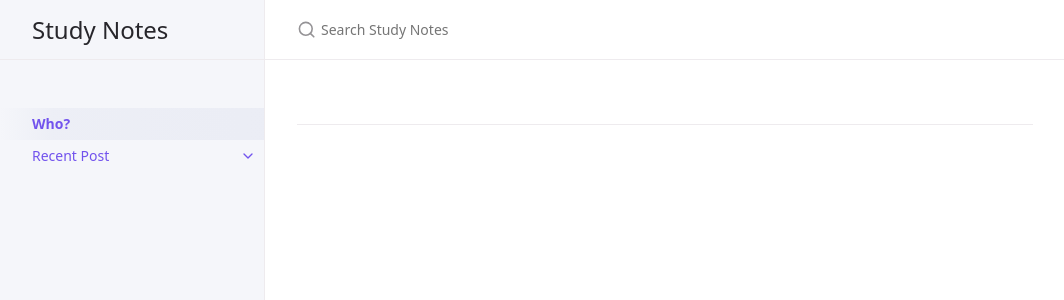
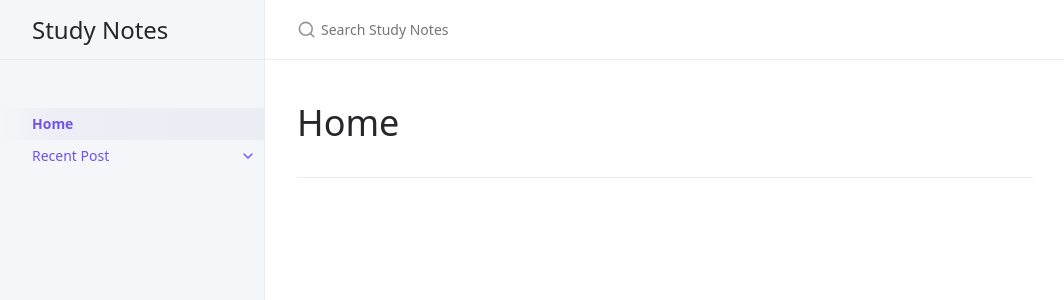
Before and after one commit to jeongcho/Notes, a Jekyll site: the page built from index.md, in a window 1280 px wide. Shown: the top 300 px of the page, without its empty margins (107-1171 px from the left). Built offline with Jekyll 4.4.1, drawn with Linux system fonts in a browser that asks for light colours.

Commit message:
Update index.md

```diff
--- a/index.md
+++ b/index.md
@@ -1,7 +1,9 @@
 ---
 layout: default
-title: Who?
+title: Home
 nav_order: 1
 description: " "
 permalink:
 ---
+
+# Home
```
